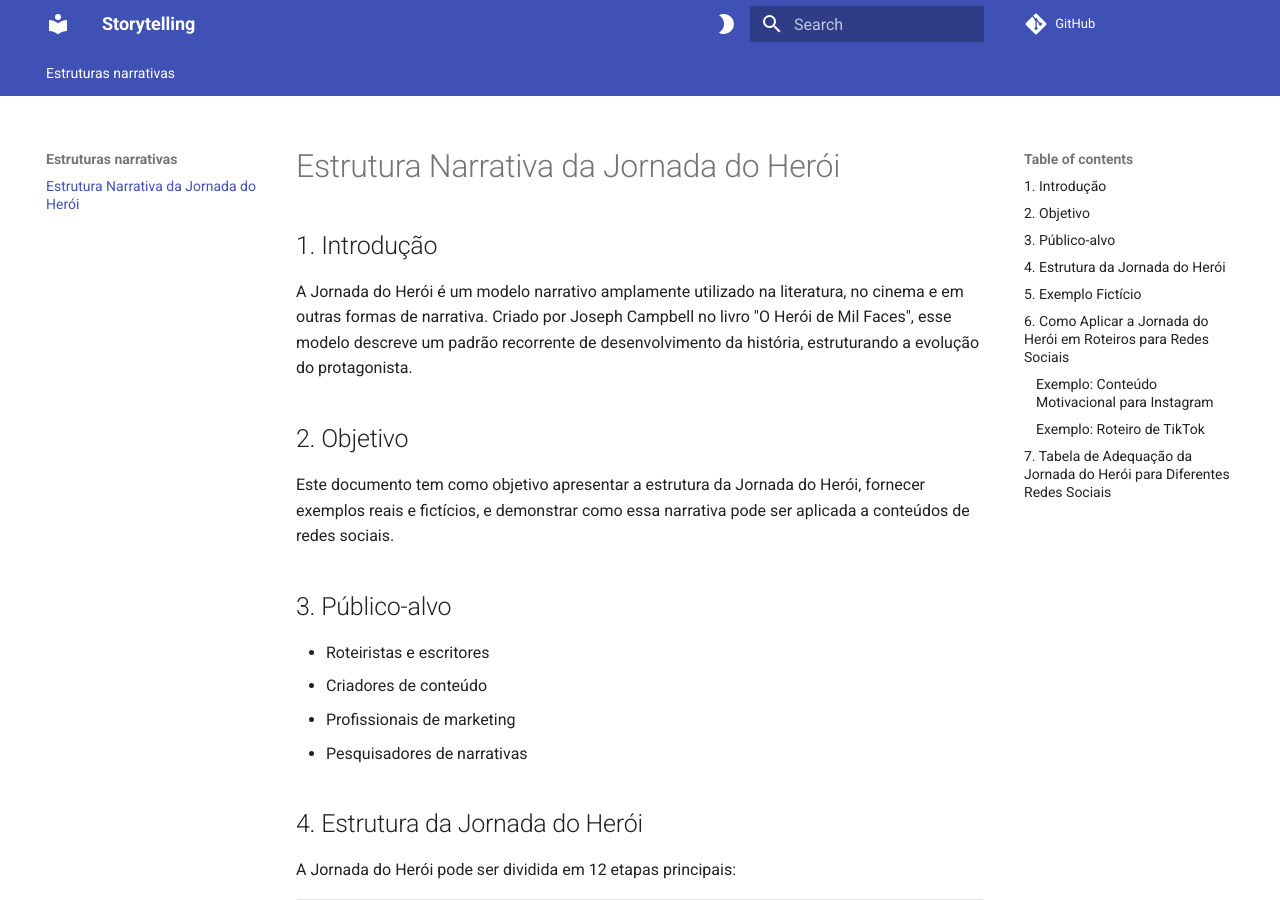
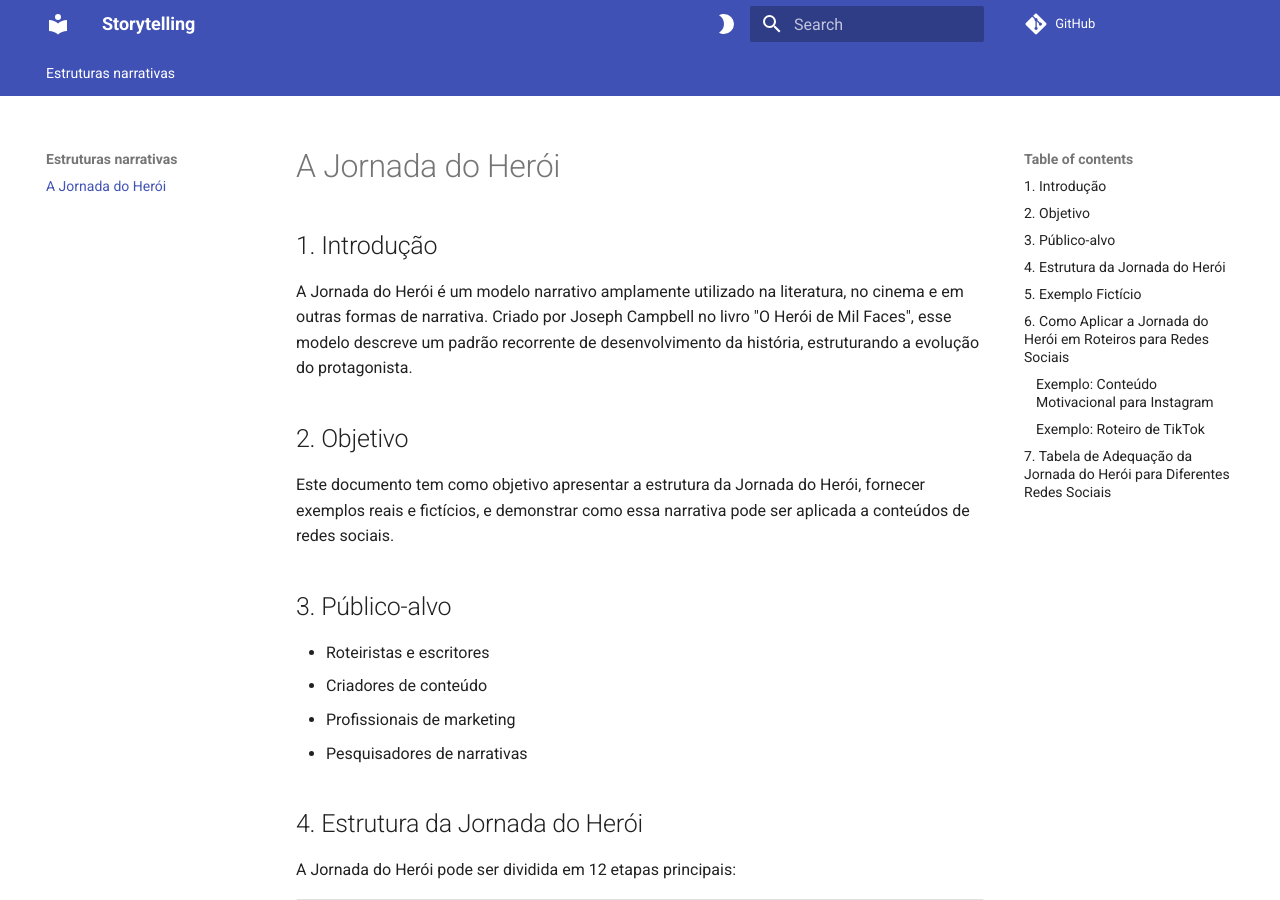
Before and after one commit to atalhox/storytelling, an MkDocs documentation site: the page built from docs/estruturas-narrativas/jornada-do-heroi.md, in a window 1280 px wide and 900 px high. Built offline with MkDocs 1.6.1 and Material for MkDocs 9.7.7, drawn with Linux system fonts in a browser that asks for light colours; comment, search, counter and statistics services are not loaded.

Commit message:
Feat: add jornada do heroi

```diff
--- a/docs/estruturas-narrativas/jornada-do-heroi.md
+++ b/docs/estruturas-narrativas/jornada-do-heroi.md
@@ -1,4 +1,4 @@
-# Estrutura Narrativa da Jornada do Herói
+# A Jornada do Herói
 
 ## 1. Introdução
 A Jornada do Herói é um modelo narrativo amplamente utilizado na literatura, no cinema e em outras formas de narrativa. Criado por Joseph Campbell no livro "O Herói de Mil Faces", esse modelo descreve um padrão recorrente de desenvolvimento da história, estruturando a evolução do protagonista.
```
Also changed, not shown: 1 other file.
